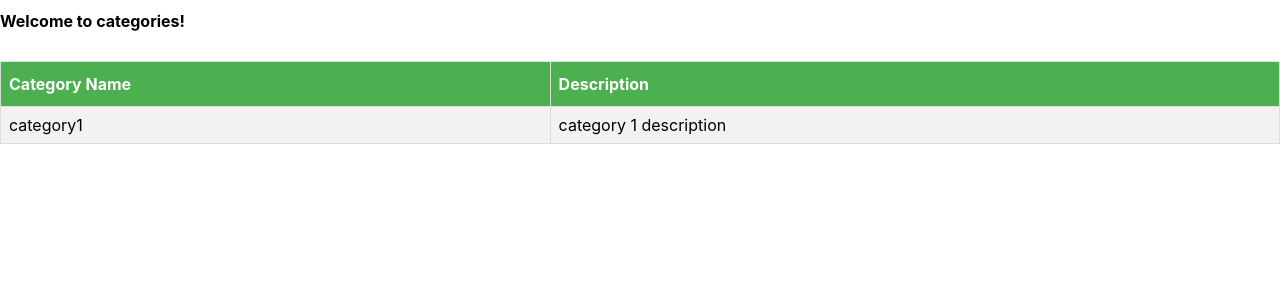
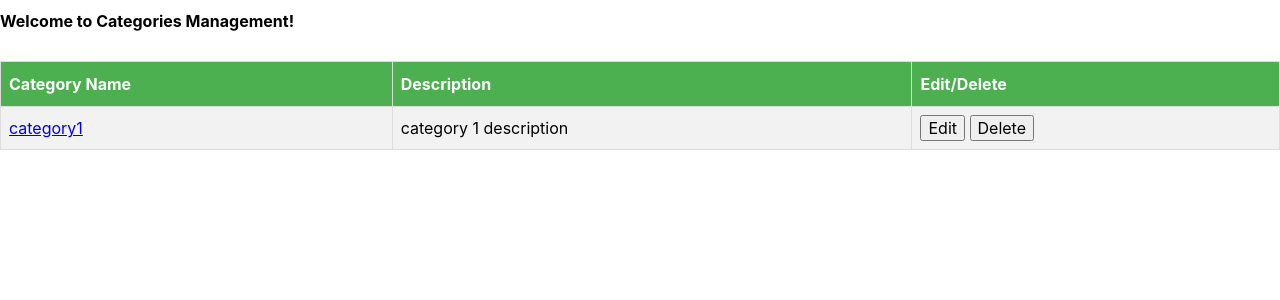
Before and after one commit to anjalielizabeth/loginapp, a Flask app: page /welcome in a window 1280 px wide. Shown: the top 300 px of the page. Run offline with Flask 2, Linux system fonts and the light colour scheme; data comes from the database, SQL or seed files in the repository; some libraries are stand-ins or nearby versions.

Commit message:
upadating categories management page

```diff
--- a/templates/categories.html
+++ b/templates/categories.html
@@ -7,17 +7,23 @@
   </head>
   <body>
     <div class="container">
-      <h1>Welcome to categories!</h2>
+      <h1>Welcome to Categories Management!</h2>
       <br>
      <table id="categories">
       <tr>
         <th>Category Name</th>
         <th>Description</th>
+        <th>Edit/Delete</th>
       </tr>
       {% for row in rows %}
     <tr>
-        <td>{{ row.name}}</a></td>
-        <td>{{ row.description}}</td>
+      <td><a href="#">{{ row.name}}</a></td>
+      <td>{{ row.description}}</td>
+      <td>
+        <input type="button" id="edit_button" value="Edit" class="edit">
+        <input type="button" id="delete_button" value="Delete">
+
+      </td>
 
     </tr>
     {% endfor %}
```
